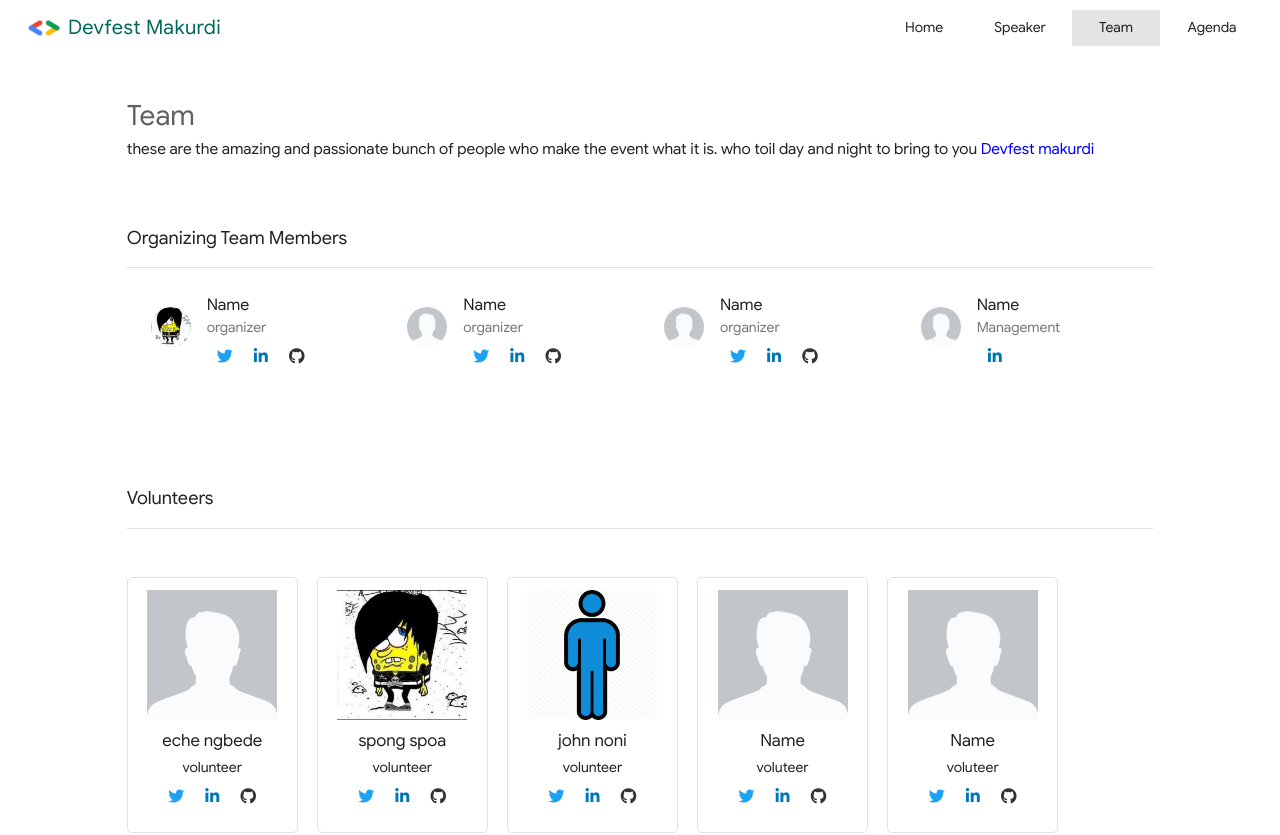
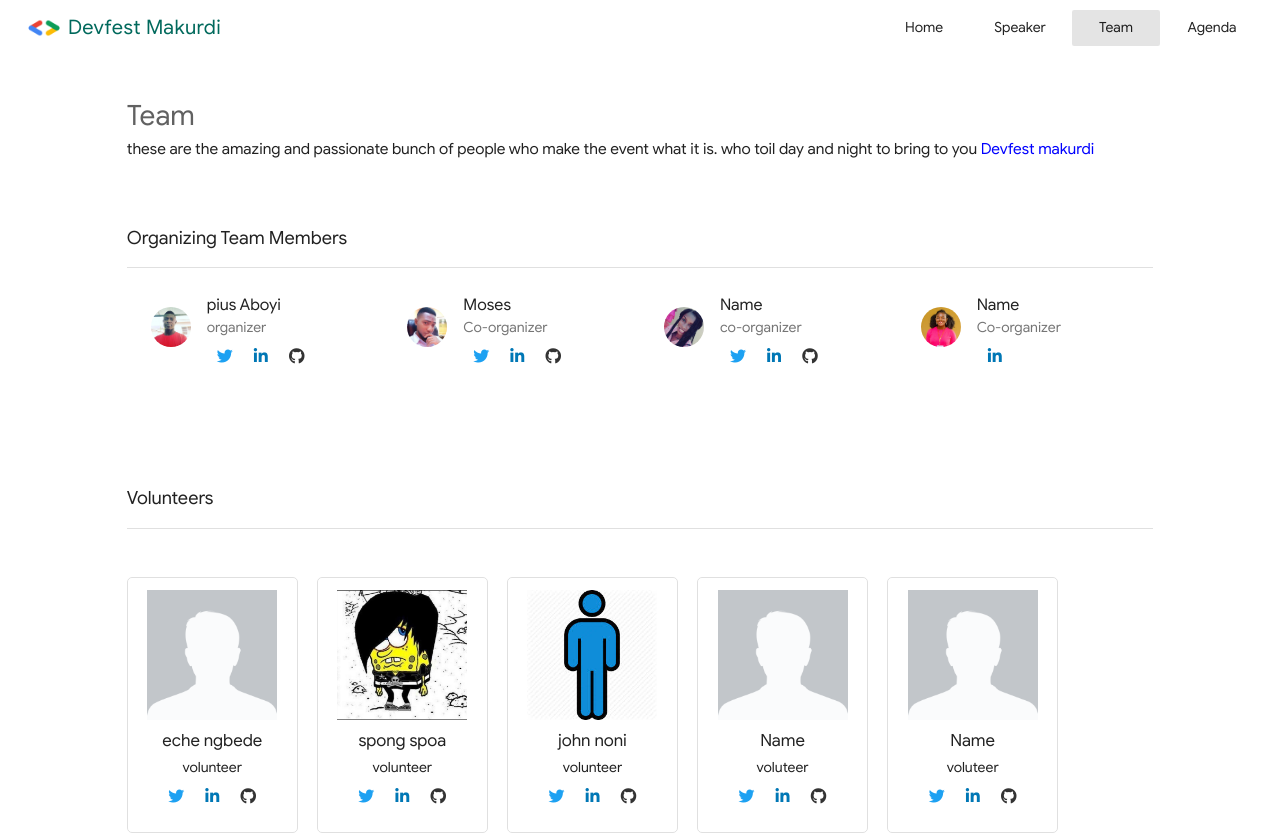
Before and after one commit to Eche24/devfest-mkd, a Vue app: page /team in a window 1280 px wide. Shown: the top 835 px of the page. Built offline with nearby package versions, Linux system fonts and the light colour scheme; a small style sheet from the web is missing.

Commit message:
add files

```diff
--- a/src/assets/data/organizingTeam.json
+++ b/src/assets/data/organizingTeam.json
@@ -1,38 +1,38 @@
 [
     {
-        "name":"Name",
+        "name":"pius Aboyi",
         "designation":"organizer",
         "twitter":"https://twitter.com/",
         "linkedin":"https://www.linkedin.com/",
         "github":"https://github.com/",
-        "profileImage":"spong.jpg",
+        "profileImage":"pius.jpg",
+        "website":""
+    },
+    {
+        "name":"Moses",
+        "designation":"Co-organizer",
+        "twitter":"https://twitter.com/",
+        "linkedin":"https://www.linkedin.com/",
+        "github":"https://github.com/",
+        "profileImage":"moses.jpg",
         "website":""
     },
     {
         "name":"Name",
-        "designation":"organizer",
+        "designation":"co-organizer",
         "twitter":"https://twitter.com/",
         "linkedin":"https://www.linkedin.com/",
         "github":"https://github.com/",
-        "profileImage":"",
+        "profileImage":"favour.jpg",
         "website":""
     },
     {
         "name":"Name",
-        "designation":"organizer",
-        "twitter":"https://twitter.com/",
-        "linkedin":"https://www.linkedin.com/",
-        "github":"https://github.com/",
-        "profileImage":"",
-        "website":""
-    },
-    {
-        "name":"Name",
-        "designation":"Management",
+        "designation":"Co-organizer",
         "twitter":"",
         "linkedin":"https://www.linkedin.com/",
         "github":"",
-        "profileImage":"",
+        "profileImage":"eko.jpg",
         "website":""
     }
 ]
--- a/src/components/home/callForSpeaker.vue
+++ b/src/components/home/callForSpeaker.vue
@@ -29,8 +29,8 @@
           outline
           class="ml-0 center"
           dark
-          large
-        >call for a speaker</v-btn>
+
+        >see list speaker</v-btn>
       </v-flex>
     </v-layout>
   </v-container>
```
